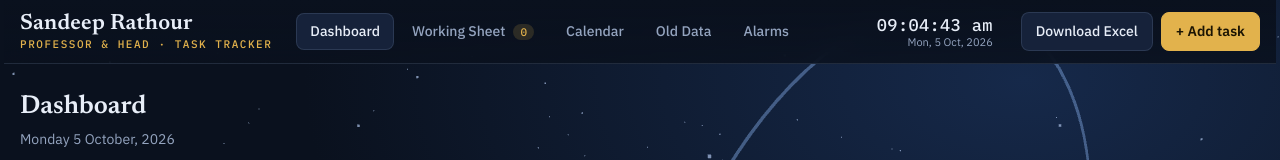
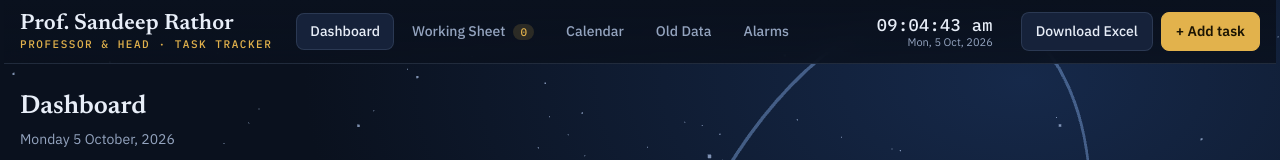
Before and after one commit to san-deepket/Dashboard, a plain HTML site: page index.html in a window 1280 px wide. Shown: the top 160 px of the page. Drawn offline with nearby package versions, Linux system fonts and the light colour scheme; animation ran at ten frames a second.

Commit message:
Update index.html

```diff
--- a/index.html
+++ b/index.html
@@ -172,7 +172,7 @@ td.num{font-family:var(--f-mono);color:var(--muted);width:56px}
 <canvas id="bg" aria-hidden="true"></canvas>
 <div class="app">
   <header class="mast"><div class="mast-in">
-    <div class="brand"><b>Sandeep Rathour</b><span>Professor &amp; Head · Task Tracker</span></div>
+    <div class="brand"><b>Prof. Sandeep Rathor</b><span>Professor &amp; Head · Task Tracker</span></div>
     <nav class="tabs" id="tabs" aria-label="Sections"></nav>
     <div class="clock" aria-label="Current time"><b id="clk">--:--:-- --</b><span id="clkd"></span></div>
     <div class="acts">
```
